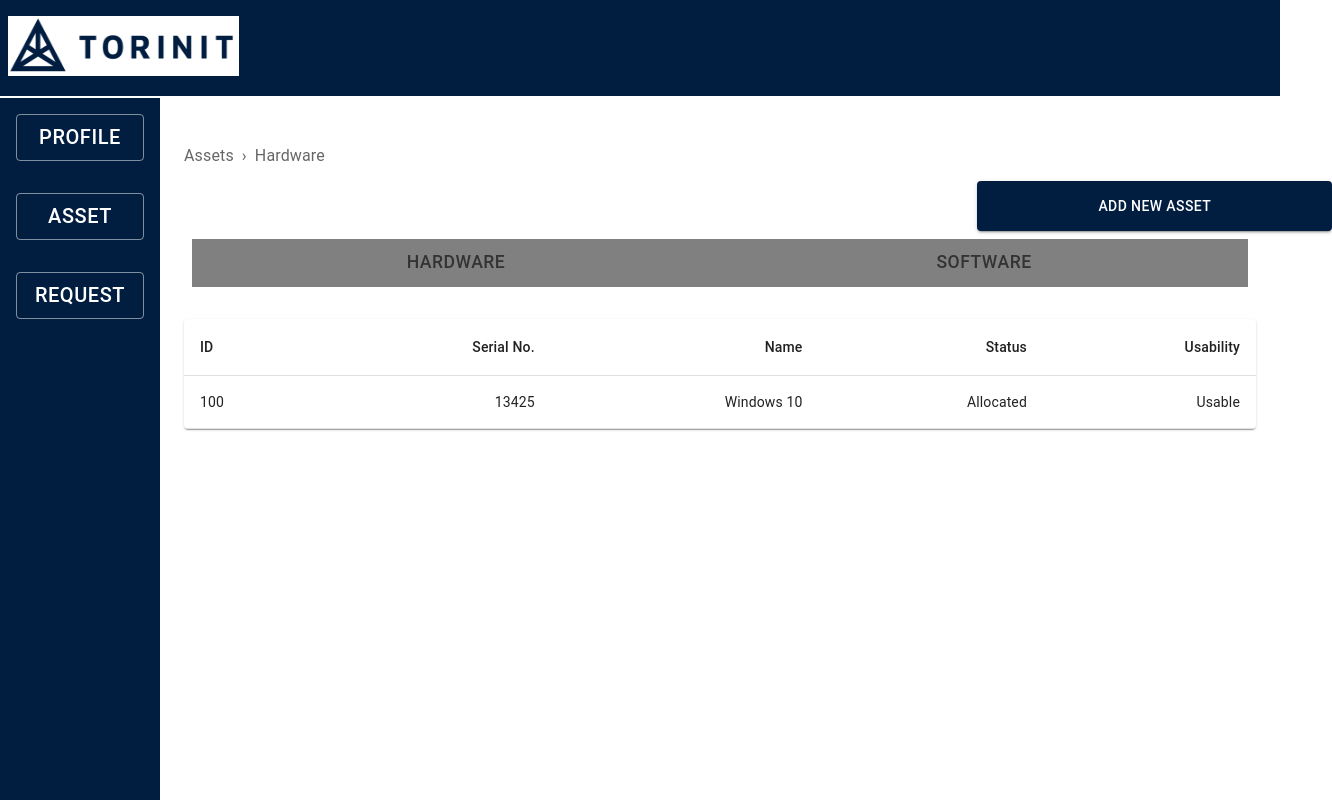
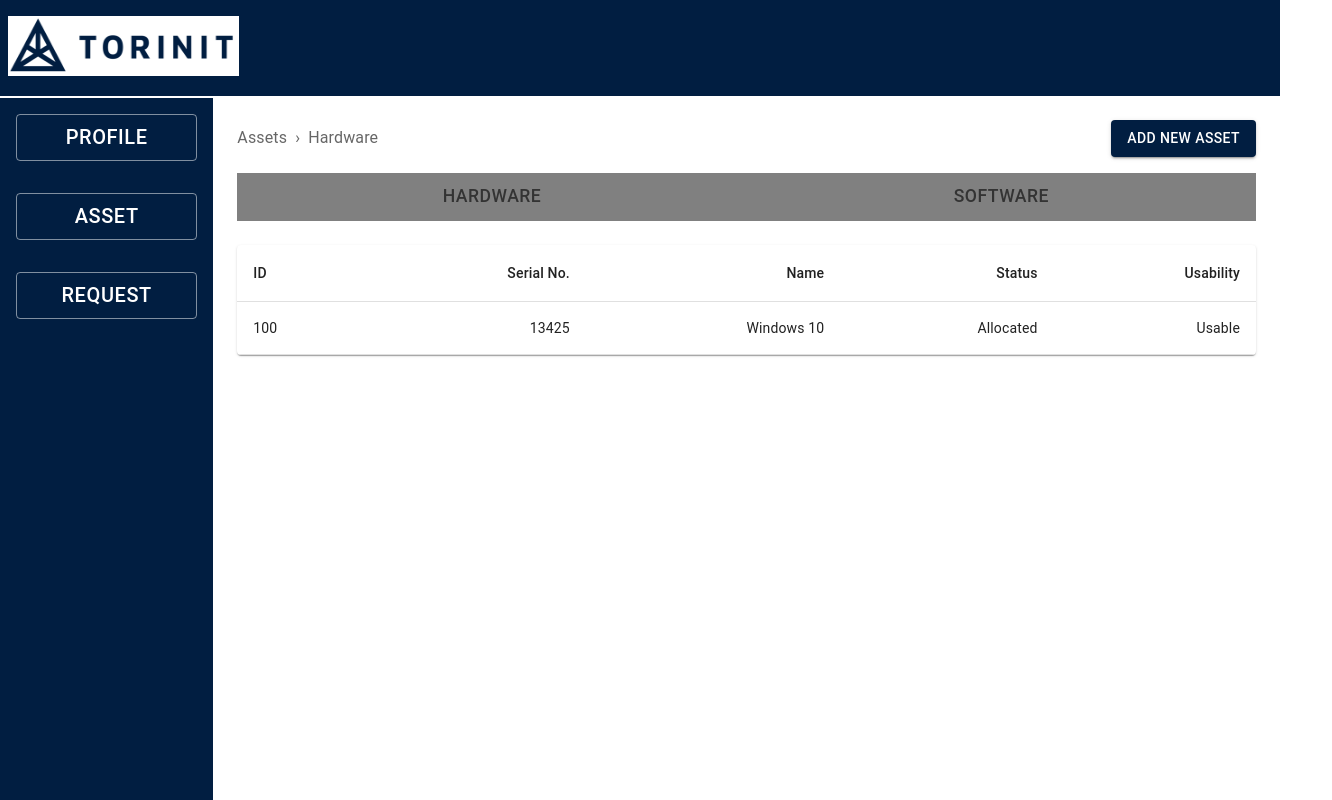
Before and after one commit to rohanattorinit/asset-management, a React (Create React App) app: page /admin/assets in a window 1280 px wide. Shown: the whole page, 1332 px wide, since content can reach past the window. Built offline with nearby package versions, Linux system fonts and the light colour scheme.

Commit message:
made resposiveness in sidebar and rest of component

```diff
--- a/src/App.tsx
+++ b/src/App.tsx
@@ -7,14 +7,10 @@ import Dashboard from "./pages/employee/Dashboard";
 import Profile from "./pages/employee/Profile";
 import Asset from "./pages/employee/Asset";
 import Ticket from "./pages/employee/Ticket";
-
 import Login from "./pages/Login";
 import EmpList from "./pages/admin/EmpList";
 import Assets from "./pages/admin/Assets";
 import Services from "./pages/admin/Services";
-
-import { AddEmployee } from "./pages/admin/AddEmployee";
-import { AddAsset } from "./pages/admin/AddAsset";
 
 function App() {
   return (
@@ -29,13 +25,9 @@ function App() {
           <Route path="/employee/ticket" element={<Ticket />} />
 
           <Route path="/admin/dashboard" element={<AdminDashboard />} />
-
-          <Route path="/admin/employee/create" element={<AddEmployee />} />
-          <Route path="/admin/employee/asset" element={<AddAsset />} />
-
           <Route path="/admin/employee" element={<EmpList />} />
           <Route path="/admin/assets" element={<Assets />} />
-          <Route path="/admin/services" element={<Services />} />
+          <Route path="/admin/service" element={<Services />} />
         </Routes>
       </BrowserRouter>
     </>
--- a/src/components/Sidebar/Sidebar.tsx
+++ b/src/components/Sidebar/Sidebar.tsx
@@ -15,7 +15,6 @@ import {
 import MenuIcon from "@mui/icons-material/Menu";
 
 export default function SideBar() {
-
   const [openDrawer, setOpenDrawer] = useState(false);
 
   const theme = useTheme();
@@ -59,7 +58,7 @@ export default function SideBar() {
       <Grid
         item
         xs={12}
-        md={1.5}
+        md={2}
         sx={{
           height: "88vh",
           bgcolor: "#011E41",
@@ -74,7 +73,6 @@ export default function SideBar() {
             component={Link}
             to="/employee/profile"
           >
-
             Profile
           </Button>
           <Button
@@ -94,7 +92,6 @@ export default function SideBar() {
             to="/employee/ticket"
           >
             Request
-
           </Button>
         </Box>
       </Grid>
--- a/src/pages/admin/AddAsset.tsx
+++ b/src/pages/admin/AddAsset.tsx
@@ -31,7 +31,7 @@ export const AddAsset = () => {
       <Grid
         item
         xs={12}
-        md={10.5}
+        md={10}
         p={3}
         sx={{ height: "88vh", overflowX: "auto" }}
       >
--- a/src/pages/admin/AddEmployee.tsx
+++ b/src/pages/admin/AddEmployee.tsx
@@ -28,7 +28,7 @@ export const AddEmployee = () => {
   return (
     <Grid container sx={{ bgcolor: "#f1f5f9" }}>
       <SideBar />
-      <Grid item xs={12} md={10.5} p={3}>
+      <Grid item xs={12} md={10} p={3}>
         <Box>
           <Breadcrumbs separator="›" aria-label="breadcrumb">
             <Link underline="hover" color="inherit" href="#">
--- a/src/pages/admin/AdminDashboard.tsx
+++ b/src/pages/admin/AdminDashboard.tsx
@@ -20,7 +20,7 @@ function AdminDashboard() {
     <>
       <Grid container sx={{ display: "flex" }}>
         <SideBar />
-        <Grid item xs={10.5}>
+        <Grid item xs={12} md={10}>
           <TextField
             label="search here..."
             sx={{
--- a/src/pages/admin/Assets.tsx
+++ b/src/pages/admin/Assets.tsx
@@ -22,12 +22,13 @@ function Assets() {
     <>
       <Grid container>
         <SideBar />
-        <Grid item xs={12} md={10.5} p={3}>
-          <Breadcrumbs
-            sx={{ margin: "10px", display: "inline" }}
-            separator="›"
-            aria-label="breadcrumb"
+        <Grid item xs={12} md={10} p={3}>
+          <Box
+            display="flex"
+            justifyContent="space-between"
+            alignItems="center"
           >
+            <Breadcrumbs separator="›" aria-label="breadcrumb">
               <Link underline="hover" color="inherit" href="#">
                 Assets
               </Link>
@@ -36,19 +37,12 @@ function Assets() {
               </Link>
             </Breadcrumbs>
 
-          <Button
-            variant="contained"
-            color="primary"
-            sx={{
-              width: 355,
-              height: 50,
-              marginLeft: "74%",
-              marginTop: "-1%",
-            }}
-          >
+            <Button variant="contained" color="primary">
               Add new Asset
             </Button>
-          <Box p={1}>
+          </Box>
+
+          <Box my={2}>
             <Tabs variant="fullWidth" sx={{ background: "grey" }}>
               <Tab sx={{ fontSize: "1.1rem" }} label="Hardware"></Tab>
               <Tab sx={{ fontSize: "1.1rem" }} label="Software"></Tab>
--- a/src/pages/admin/EmpList.tsx
+++ b/src/pages/admin/EmpList.tsx
@@ -20,7 +20,7 @@ function EmpList() {
     <>
       <Grid container>
         <SideBar />
-        <Grid item xs={10.5}>
+        <Grid item xs={12} md={10}>
           <Box m={3} sx={{ display: "flex", justifyContent: "space-between" }}>
             <TextField
               label="search here..."
--- a/src/pages/admin/Services.tsx
+++ b/src/pages/admin/Services.tsx
@@ -22,7 +22,7 @@ function Services() {
     <>
       <Grid container>
         <SideBar />
-        <Grid item xs={12} md={10.5} p={3}>
+        <Grid item xs={12} md={10} p={3}>
           <Box sx={{ display: "flex", justifyContent: "space-between" }}>
             <TextField sx={{ width: 300 }} label="search here..."></TextField>
             <FormControl sx={{ width: 300 }}>
--- a/src/pages/employee/Asset.tsx
+++ b/src/pages/employee/Asset.tsx
@@ -52,7 +52,7 @@ export default function Asset() {
   return (
     <Grid container>
       <Sidebar />
-      <Grid item xs={12} md={10.5} p={3}>
+      <Grid item xs={12} md={10} p={3}>
         <Typography>Current Asset</Typography>
         <Box sx={{ overflowX: "auto" }}>
           <TableContainer sx={{ width: "auto" }}>
--- a/src/pages/employee/Profile.tsx
+++ b/src/pages/employee/Profile.tsx
@@ -23,7 +23,7 @@ export default function Profile() {
   return (
     <Grid container>
       <Sidebar />
-      <Grid item xs={12} md={10.5} p={3}>
+      <Grid item xs={12} md={10} p={3}>
         <Box
           sx={{
             display: "flex",
--- a/src/pages/employee/Ticket.tsx
+++ b/src/pages/employee/Ticket.tsx
@@ -15,7 +15,7 @@ export default function Ticket() {
   return (
     <Grid container>
       <Sidebar />
-      <Grid item xs={10.5}>
+      <Grid item xs={12} md={10}>
         <Box
           p={3}
           sx={{
```
Lines whose indentation alone changed are shown as unchanged.
